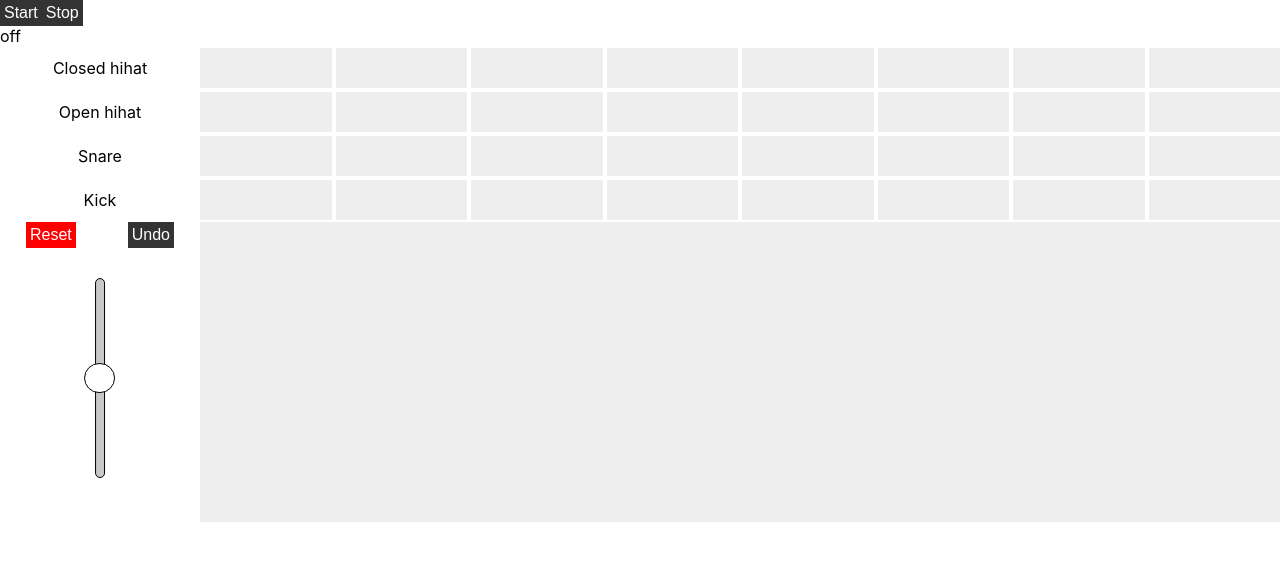
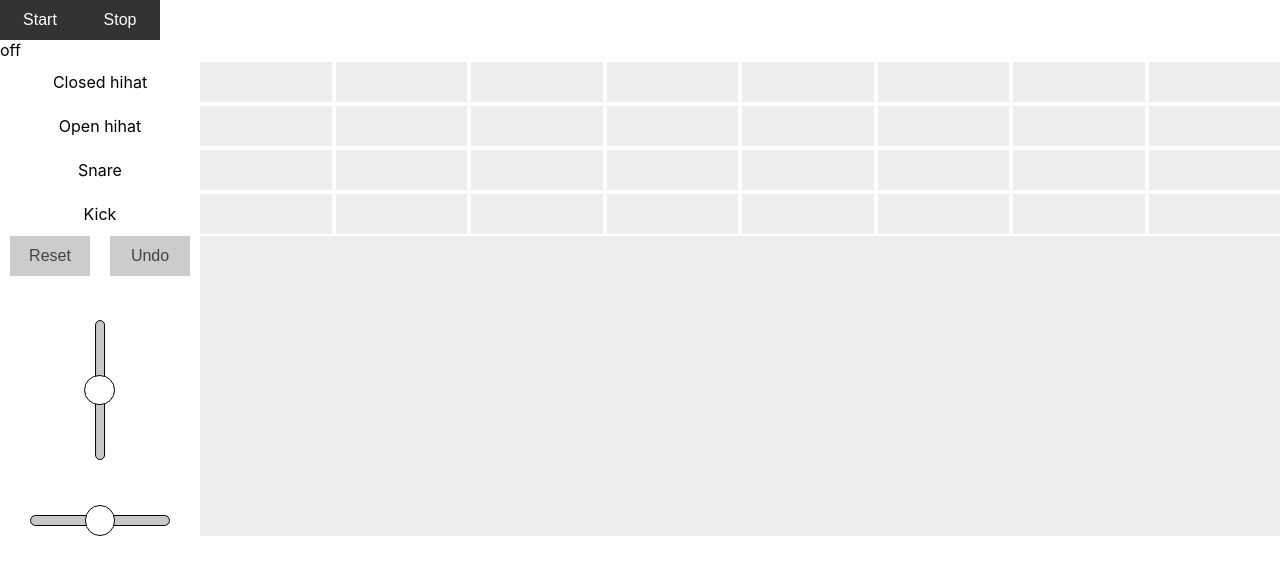
Before and after one commit to Luftare/deep-sounds, a React (Create React App) app: page / in a window 1280 px wide. Shown: the top 574 px of the page. Built offline with nearby package versions, Linux system fonts and the light colour scheme.

Commit message:
lines can be offsetted horizontally

```diff
--- a/src/index.css
+++ b/src/index.css
@@ -14,6 +14,13 @@ button {
   background-color: #333;
   color: white;
   border: none;
+  min-width: 80px;
+  min-height: 40px;
+}
+
+button:disabled {
+  background-color: #ccc !important;
+  color: #444 !important;
 }
 
 button:active {
--- a/src/modules/canvas/LinePlayer.js
+++ b/src/modules/canvas/LinePlayer.js
@@ -25,6 +25,7 @@ export default class LinePlayer {
 
     const firstPoint = points[0];
     const lastPoint = points[points.length - 1];
+    if (firstPoint[0] >= lastPoint[0]) return;
     const relativeDuration = lastPoint[0] - firstPoint[0];
     const lineDuration = sequenceTime * relativeDuration;
     const lineStartX = firstPoint[0];
@@ -52,11 +53,13 @@ export default class LinePlayer {
       } else {
         const previousPoint = points[index - 1];
         const timeSincePrevious = (x - previousPoint[0]) * sequenceTime;
-        osc.frequency.setTargetAtTime(
-          frequency,
-          startTime + timeSinceStart * 0.001,
-          timeSincePrevious * 0.001
-        );
+        if (timeSincePrevious !== 0) {
+          osc.frequency.setTargetAtTime(
+            frequency,
+            startTime + timeSinceStart * 0.001,
+            timeSincePrevious * 0.001
+          );
+        }
       }
     });
     osc.start(startTime);
--- a/src/modules/canvas/components.js
+++ b/src/modules/canvas/components.js
@@ -34,8 +34,11 @@ export const Controls = styled.div`
   flex-shrink: 0;
   width: 200px;
   flex-direction: column;
+  align-items: center;
+  justify-content: space-between;
 
   .header {
+    width: 100%;
     display: flex;
     justify-content: space-around;
   }
@@ -45,6 +48,11 @@ export const Controls = styled.div`
   }
 
   .transpose {
-    transform: rotate(90deg) translateX(50%) translateX(15px);
+    width: 140px;
+    transform: rotate(90deg);
+  }
+
+  .timing-offset {
+    width: 140px;
   }
 `;
--- a/src/modules/canvas/index.js
+++ b/src/modules/canvas/index.js
@@ -36,6 +36,7 @@ export default class Canvas extends Component {
       sequenceLength: INIT_SEQUENCE_LENGTH,
       cursorDown: false,
       transpose: 0,
+      timingOffset: 0,
       lines: [],
     };
   }
@@ -64,7 +65,7 @@ export default class Canvas extends Component {
       const sequenceTotalTime = this.props.stepTime * this.state.sequenceLength;
       const currentLines = this.state.lines.filter(line => {
         if (line.points.length < 2) return false;
-        const [x] = line.points[0];
+        const [x] = this.getTransposedPoint(line.points[0]);
         return x >= relativeStartX && x < relativeEndX;
       });
 
@@ -90,6 +91,17 @@ export default class Canvas extends Component {
     );
   };
 
+  handleTimingOffsetChange = e => {
+    const timingOffset = parseFloat(e.target.value);
+
+    this.setState(
+      {
+        timingOffset,
+      },
+      this.paintCanvas
+    );
+  };
+
   removeRecentLine = () => {
     this.setState(({ lines }) => ({
       lines: lines.filter((line, index) => index !== lines.length - 1),
@@ -104,7 +116,7 @@ export default class Canvas extends Component {
 
   getTransposedPoint = ([x, y]) => {
     return [
-      Math.max(0, Math.min(1, x)),
+      Math.max(0, Math.min(1, x + this.state.timingOffset)),
       Math.max(0, Math.min(1, y + this.state.transpose)),
     ];
   };
@@ -143,13 +155,17 @@ export default class Canvas extends Component {
 
   handleCanvasMouseDown = e => {
     const point = getRelativeCoordinates(e);
+    const transposedPoint = [
+      point[0] - this.state.timingOffset,
+      point[1] - this.state.transpose,
+    ];
 
     this.setState(({ lines }) => ({
       cursorDown: true,
       lines: [
         ...lines,
         {
-          points: [point],
+          points: [transposedPoint],
         },
       ],
     }));
@@ -175,9 +191,16 @@ export default class Canvas extends Component {
 
     if (!previousPoint) return;
     const newPoint = getRelativeCoordinates(e);
-    const pointTooClose = newPoint[0] - previousPoint[0] < LINE_MIN_X_DIFF;
+    const pointTooClose =
+      newPoint[0] - this.state.timingOffset - previousPoint[0] <
+      LINE_MIN_X_DIFF;
 
     if (pointTooClose) return;
+
+    const transposedNewPoint = [
+      newPoint[0] - this.state.timingOffset,
+      newPoint[1] - this.state.transpose,
+    ];
 
     this.setState(
       ({ lines }) => ({
@@ -186,7 +209,7 @@ export default class Canvas extends Component {
           if (!isLastLine) return line;
           return {
             ...line,
-            points: [...line.points, newPoint],
+            points: [...line.points, transposedNewPoint],
           };
         }),
       }),
@@ -197,16 +220,25 @@ export default class Canvas extends Component {
   };
 
   render() {
-    const { sequenceLength } = this.state;
+    const { sequenceLength, lines } = this.state;
+    const noLines = lines.length === 0;
 
     return (
       <Container>
         <Controls>
           <div className="header">
-            <button onClick={this.removeAllLines} className="reset">
+            <button
+              onClick={this.removeAllLines}
+              className="reset"
+              disabled={noLines}
+            >
               Reset
             </button>
-            <button onClick={this.removeRecentLine} className="undo">
+            <button
+              onClick={this.removeRecentLine}
+              className="undo"
+              disabled={noLines}
+            >
               Undo
             </button>
           </div>
@@ -215,6 +247,15 @@ export default class Canvas extends Component {
             className="transpose"
             defaultValue={this.state.transpose}
             onInput={this.handleTransposeChange}
+            min="-0.5"
+            max="0.5"
+            step="0.001"
+          />
+          <input
+            type="range"
+            className="timing-offset"
+            defaultValue={this.state.timingOffset}
+            onInput={this.handleTimingOffsetChange}
             min="-0.5"
             max="0.5"
             step="0.001"
```
Also changed, not shown: 1 other file (tests, documents, lock files or other folders).
